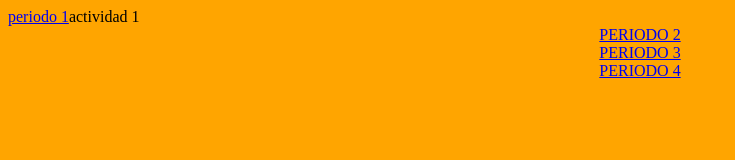
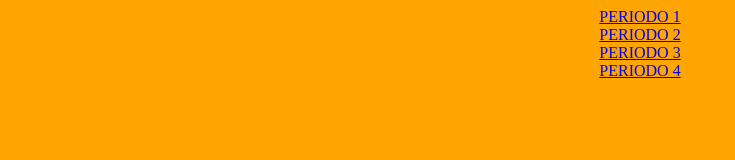
Before and after one commit to juancucho/F, a plain HTML site: page index.html in a window 1280 px wide. Shown: the whole page, without its empty margins (0-735 px from the left). Drawn offline with Linux system fonts and the light colour scheme.

Commit message:
Update index.html

```diff
--- a/index.html
+++ b/index.html
@@ -5,7 +5,7 @@
 
 </head>
 <body bgcolor="orange">
-<Centro><a href="periodo 1.html">periodo 1</a><un href ="https://juancucho.github.io/actividad-1/">actividad 1</una></centro>
+<center><a href="periodo 1.html ">PERIODO 1 </a></center>
 <center><a href="periodo 2.html">PERIODO 2 </a></center>
 <center><a href="periodo 3.html">PERIODO 3 </a></center>
 <center><a href="periodo 4.html">PERIODO 4 </a></center>
```
